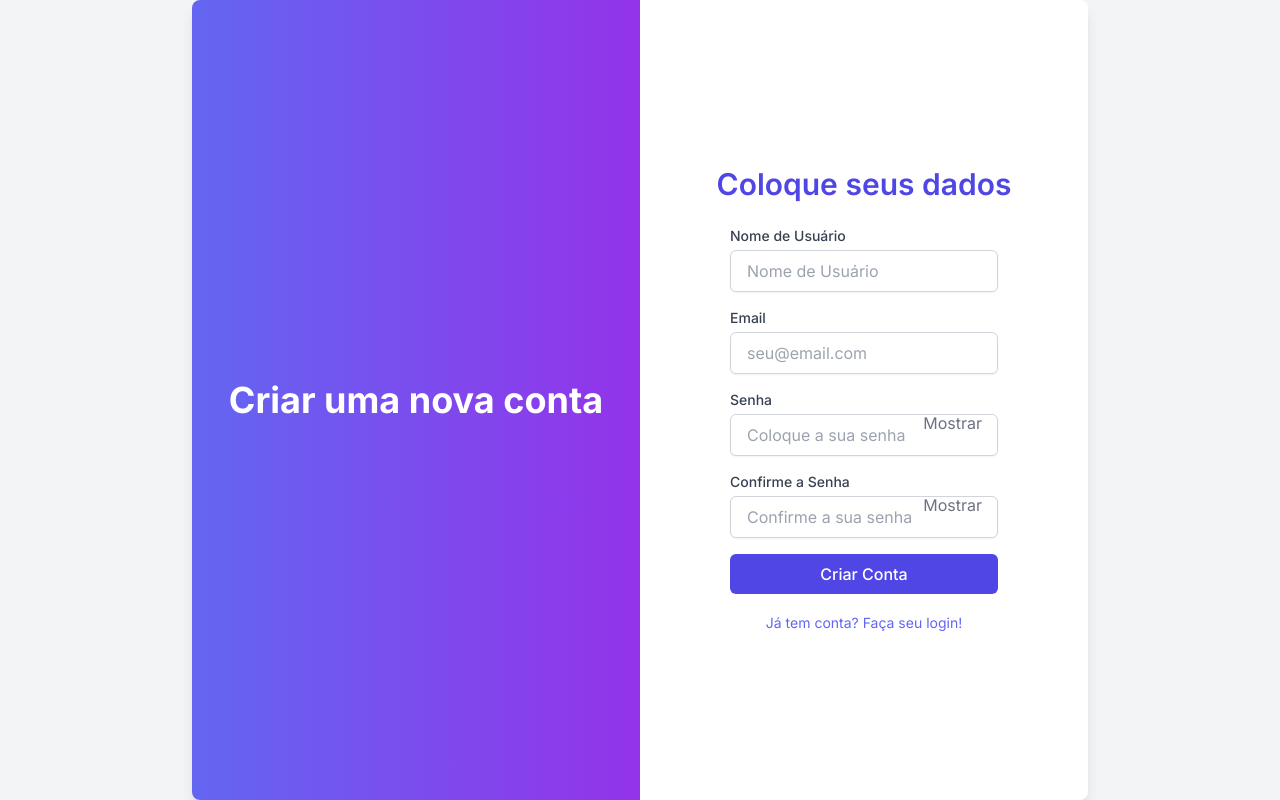
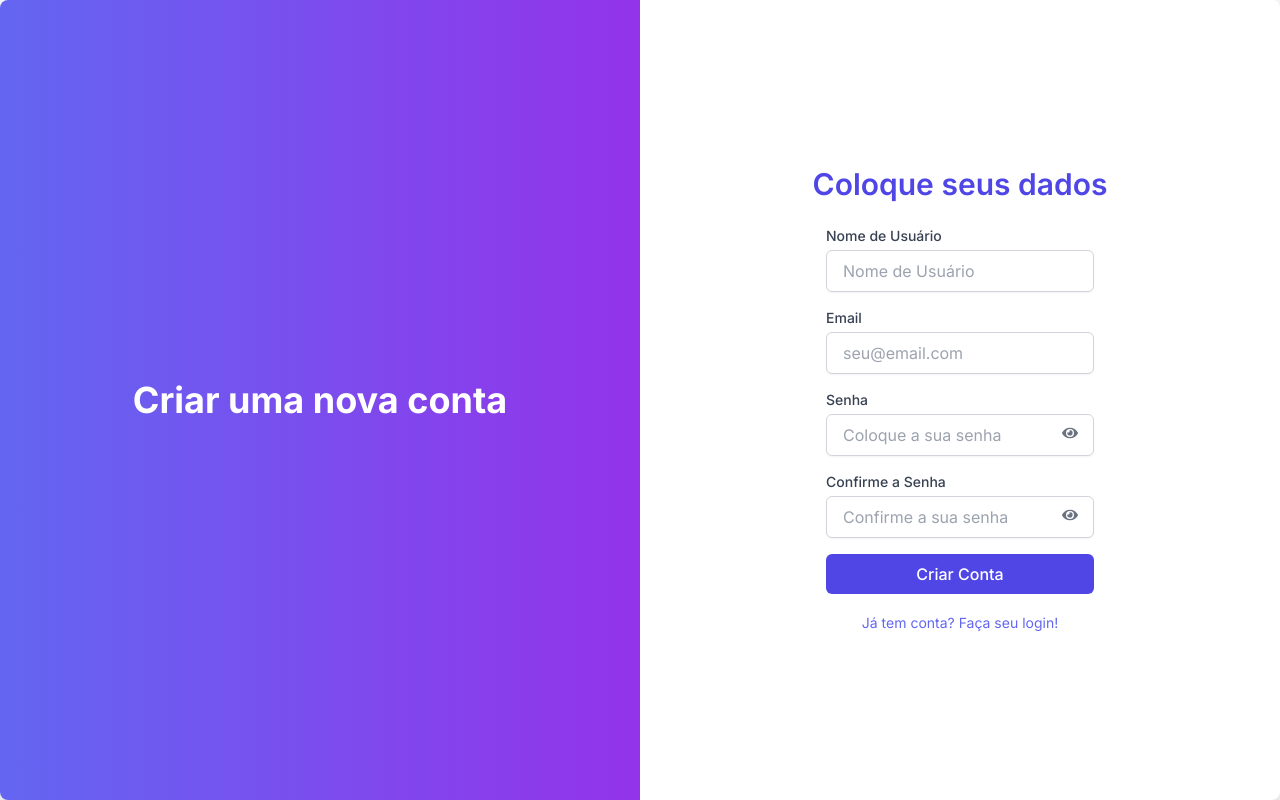
Before and after one commit to guusdias/reciping-frontend, a React (Vite) app: page /register in a window 1280 px wide. Built offline with nearby package versions, Linux system fonts and the light colour scheme.

Commit message:
fix: forms styles

```diff
--- a/src/pages/Feed/index.jsx
+++ b/src/pages/Feed/index.jsx
@@ -1,9 +1,5 @@
 import RecipiesFeed from "../../components/RecipiesFeed/index";
 
 export default function Feed() {
-  return (
-    <div className="h-full">
-      <RecipiesFeed />
-    </div>
-  );
+  return <RecipiesFeed />;
 }
--- a/src/pages/Register/index.jsx
+++ b/src/pages/Register/index.jsx
@@ -1,5 +1,6 @@
 import React, { useState } from "react";
 import { useNavigate } from "react-router-dom";
+import { FaEye, FaEyeSlash } from "react-icons/fa";
 import { registerUser } from "../../api/User/index";
 
 const Register = () => {
@@ -32,11 +33,11 @@ const Register = () => {
     }
 
     try {
-      const newUser = { user_name, email, password, user_img, recipes: [] }; // Adicionando recipes como array vazio
+      const newUser = { user_name, email, password, user_img, recipes: [] };
       const data = await registerUser(newUser);
       console.log("User registered:", data);
-      setError(""); // Limpa qualquer erro anterior
-      navigate("/login"); // Redireciona para a página de login
+      setError("");
+      navigate("/login");
     } catch (error) {
       console.error("Failed to register user:", error);
       setError("Falha ao registrar o usuário. Tente novamente.");
@@ -44,8 +45,8 @@ const Register = () => {
   };
 
   return (
-    <div className="flex items-center justify-center bg-gray-100 h-screen">
-      <div className="flex w-full max-w-4xl bg-white rounded-lg shadow-lg overflow-hidden h-screen">
+    <div className="flex items-center w-full bg-gray-100 h-screen">
+      <div className="flex w-full bg-white rounded-lg shadow-lg overflow-hidden h-screen">
         <div className="hidden md:flex md:w-1/2 bg-gradient-to-r from-indigo-500 to-purple-600 items-center justify-center">
           <div className="text-white text-4xl font-bold">
             Criar uma nova conta
@@ -114,9 +115,9 @@ const Register = () => {
               <button
                 type="button"
                 onClick={() => setShowPassword(!showPassword)}
-                className="absolute inset-y-0 right-0 flex items-center px-4 text-gray-500 focus:outline-none"
+                className="absolute inset-y-0 right-0 flex items-center mt-5 px-4 text-gray-500 focus:outline-none"
               >
-                {showPassword ? "Esconder" : "Mostrar"}
+                {showPassword ? <FaEyeSlash /> : <FaEye />}
               </button>
             </div>
             <div className="relative">
@@ -138,9 +139,9 @@ const Register = () => {
               <button
                 type="button"
                 onClick={() => setShowConfirmPassword(!showConfirmPassword)}
-                className="absolute inset-y-0 right-0 flex items-center px-4 text-gray-500 focus:outline-none"
+                className="absolute inset-y-0 right-0 flex items-center mt-5 px-4 text-gray-500 focus:outline-none"
               >
-                {showConfirmPassword ? "Esconder" : "Mostrar"}
+                {showConfirmPassword ? <FaEyeSlash /> : <FaEye />}
               </button>
             </div>
             <div className="flex items-center justify-between">
```
